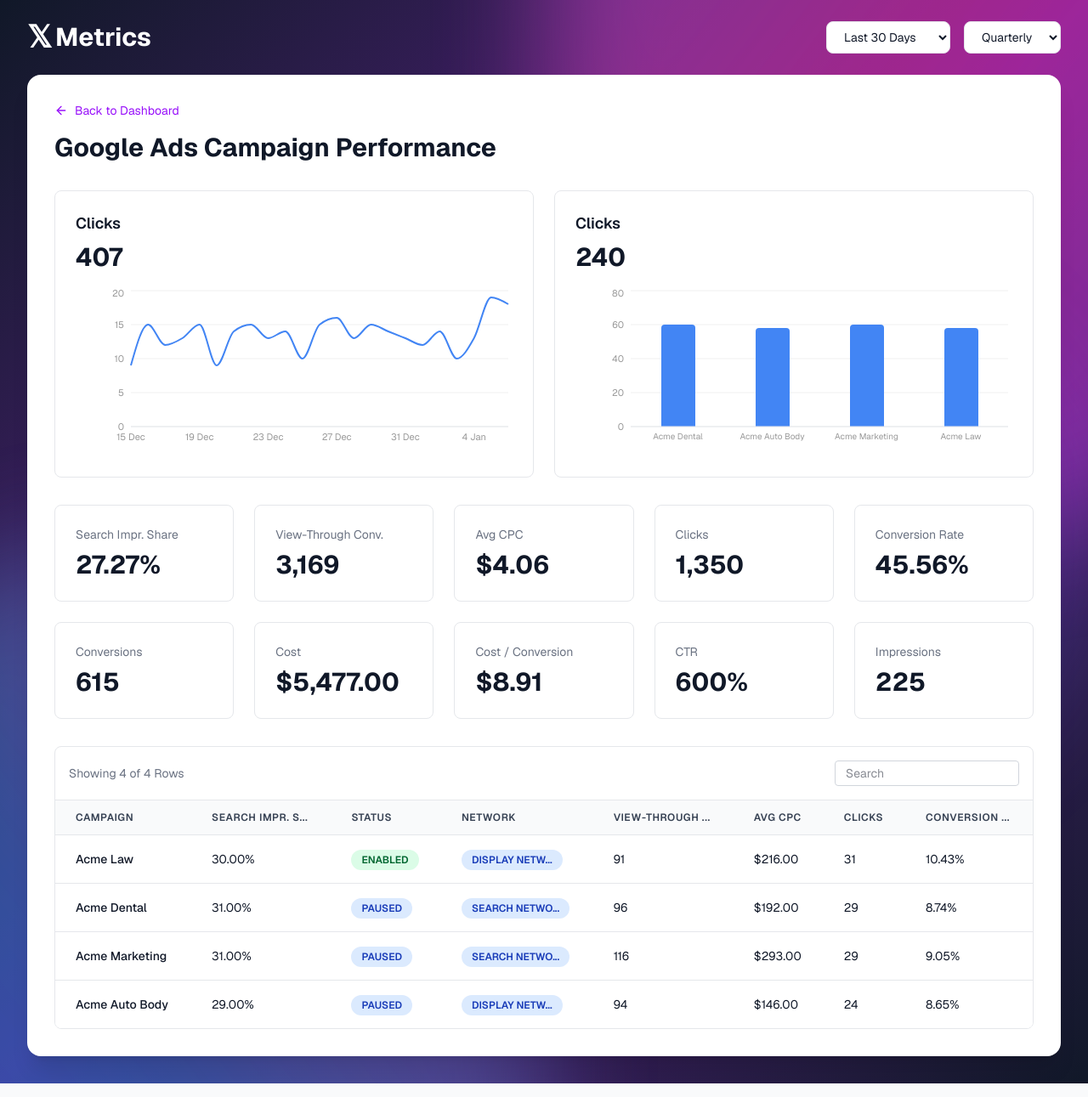
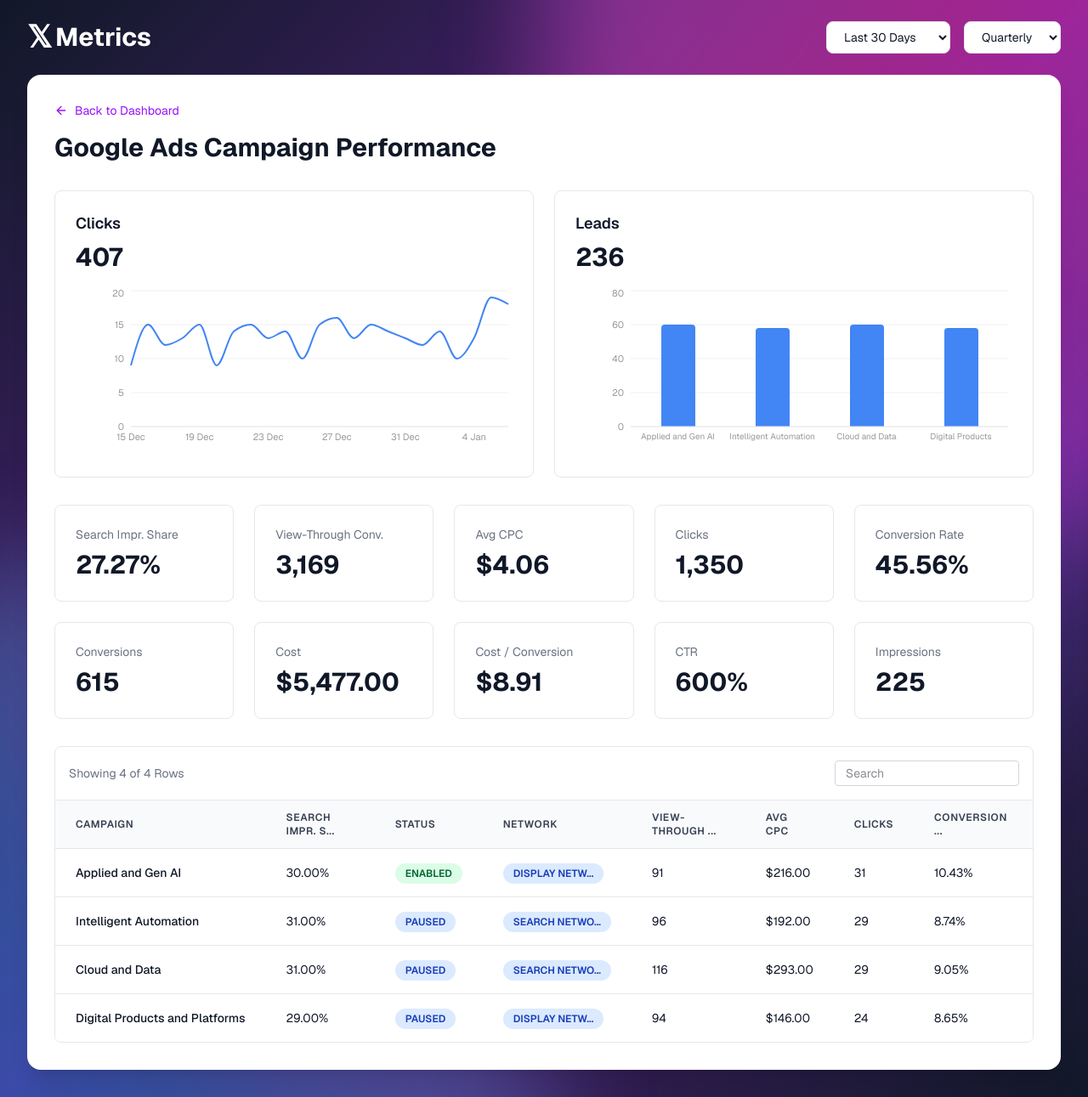
Before and after one commit to lokesh-cmi/MarketingDashboard, a Next.js app in the folder marketing-dashboard/: page /google-ads in a window 1280 px wide. Shown: the whole page at 85% size. Built offline with nearby package versions, Linux system fonts and the light colour scheme.

Commit message:
Updated Google Ads page: changed second graph to Leads and updated campaign names

```diff
--- a/marketing-dashboard/app/google-ads/page.tsx
+++ b/marketing-dashboard/app/google-ads/page.tsx
@@ -33,17 +33,17 @@
 ];
 
 // Mock data for clicks by campaign (bar chart)
-const clicksByCampaignData = [
-  { campaign: 'Acme Dental', clicks: 60 },
-  { campaign: 'Acme Auto Body', clicks: 58 },
-  { campaign: 'Acme Marketing', clicks: 60 },
-  { campaign: 'Acme Law', clicks: 58 },
+const leadsByCampaignData = [
+  { campaign: 'Applied and Gen AI', leads: 60 },
+  { campaign: 'Intelligent Automation', leads: 58 },
+  { campaign: 'Cloud and Data', leads: 60 },
+  { campaign: 'Digital Products', leads: 58 },
 ];
 
 // Mock data for campaigns table
 const campaignsData = [
   {
-    name: 'Acme Law',
+    name: 'Applied and Gen AI',
     searchImprShare: '30.00%',
     status: 'ENABLED',
     network: 'DISPLAY NETW...',
@@ -53,7 +53,7 @@
     conversionRate: '10.43%',
   },
   {
-    name: 'Acme Dental',
+    name: 'Intelligent Automation',
     searchImprShare: '31.00%',
     status: 'PAUSED',
     network: 'SEARCH NETWO...',
@@ -63,7 +63,7 @@
     conversionRate: '8.74%',
   },
   {
-    name: 'Acme Marketing',
+    name: 'Cloud and Data',
     searchImprShare: '31.00%',
     status: 'PAUSED',
     network: 'SEARCH NETWO...',
@@ -73,7 +73,7 @@
     conversionRate: '9.05%',
   },
   {
-    name: 'Acme Auto Body',
+    name: 'Digital Products and Platforms',
     searchImprShare: '29.00%',
     status: 'PAUSED',
     network: 'DISPLAY NETW...',
@@ -140,16 +140,16 @@
             </ResponsiveContainer>
           </div>
 
-          {/* Clicks by Campaign - Bar Chart */}
+          {/* Leads by Campaign - Bar Chart */}
           <div className="bg-white border border-gray-200 rounded-lg p-6">
             <div className="flex items-center justify-between mb-4">
               <div>
-                <h2 className="text-lg font-semibold text-gray-900">Clicks</h2>
-                <div className="text-3xl font-bold text-gray-900 mt-2">240</div>
+                <h2 className="text-lg font-semibold text-gray-900">Leads</h2>
+                <div className="text-3xl font-bold text-gray-900 mt-2">236</div>
               </div>
             </div>
             <ResponsiveContainer width="100%" height={200}>
-              <BarChart data={clicksByCampaignData}>
+              <BarChart data={leadsByCampaignData}>
                 <CartesianGrid strokeDasharray="0" stroke="#f0f0f0" vertical={false} />
                 <XAxis
                   dataKey="campaign"
@@ -167,7 +167,7 @@
                   contentStyle={{ backgroundColor: 'white', border: '1px solid #e5e7eb', borderRadius: '6px', fontSize: '12px' }}
                 />
                 <Bar
-                  dataKey="clicks"
+                  dataKey="leads"
                   fill="#4285F4"
                   radius={[4, 4, 0, 0]}
                   barSize={40}
```
